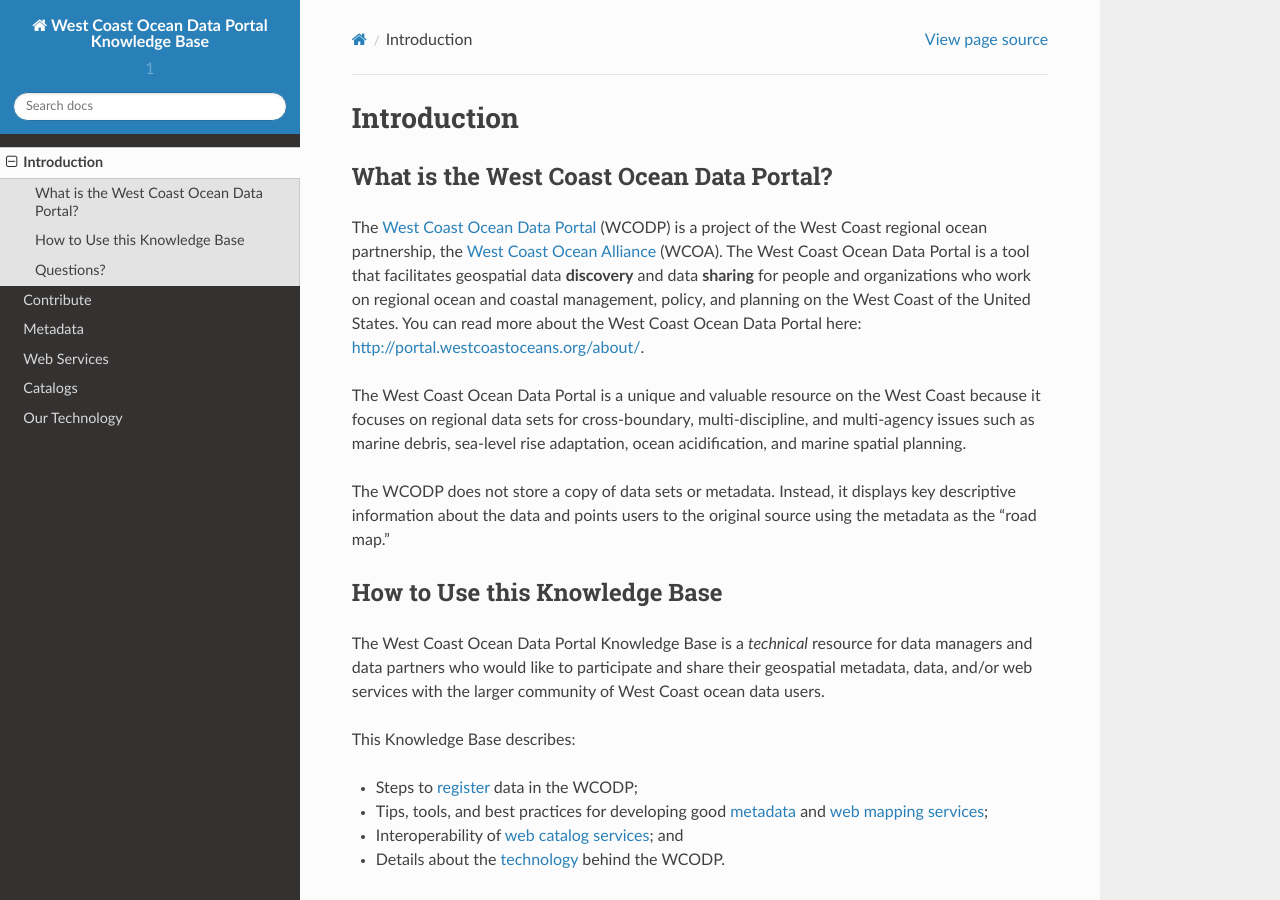
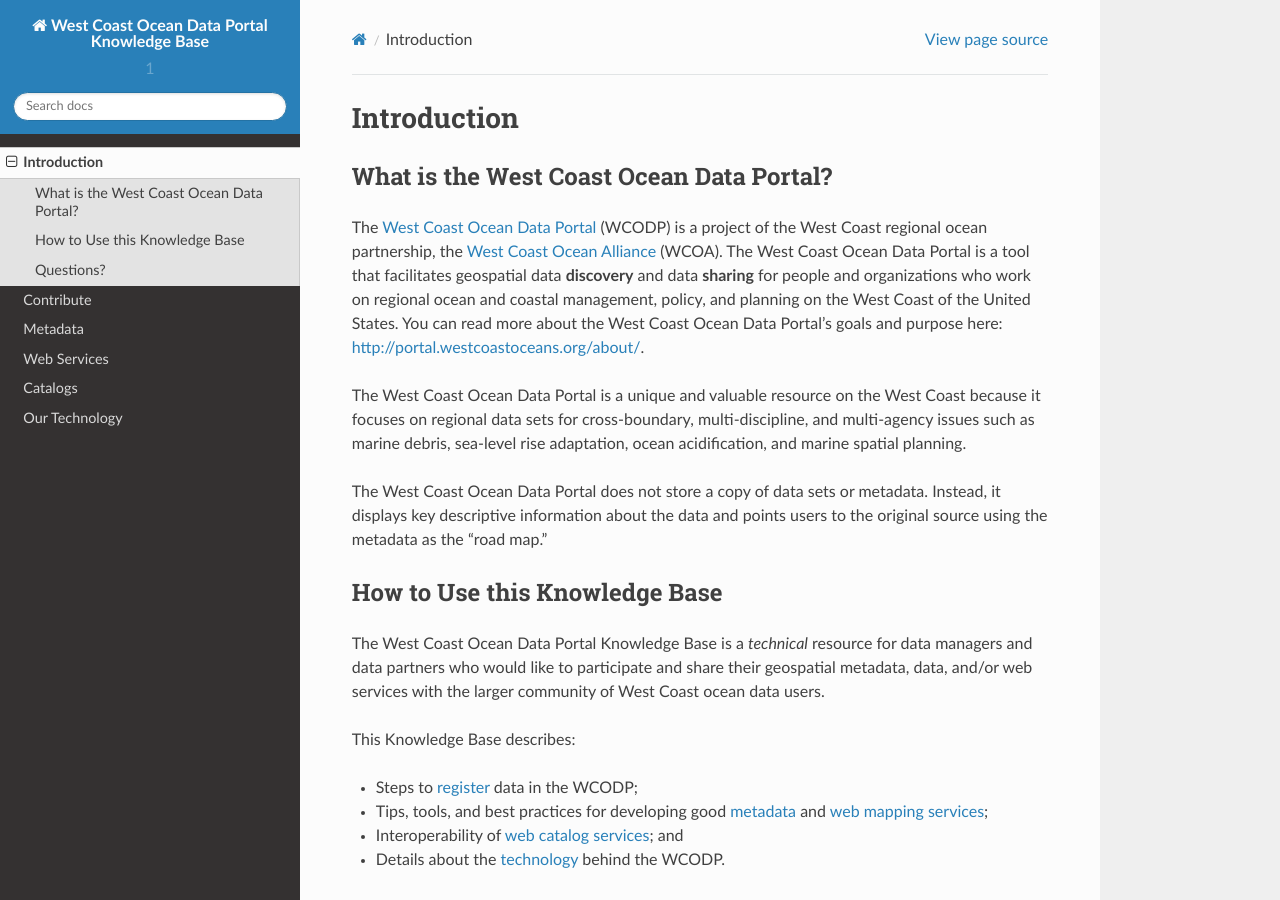
Before and after one commit to WCGA/knowledge-base, a Sphinx documentation site: the page built from docs/intro.rst, in a window 1280 px wide and 900 px high. Built offline with Sphinx 7.4.7 and the Read the Docs theme 2.0.0, drawn with Linux system fonts in a browser that asks for light colours.

Commit message:
Update intro.rst

```diff
--- a/docs/intro.rst
+++ b/docs/intro.rst
@@ -4,11 +4,11 @@
 
 What is the West Coast Ocean Data Portal?
 =========================================
-The `West Coast Ocean Data Portal <http://portal.westcoastoceans.org/>`_ (WCODP) is a project of the West Coast regional ocean partnership, the `West Coast Ocean Alliance <https://www.westcoastoceanalliance.org/>`_ (WCOA). The West Coast Ocean Data Portal is a tool that facilitates geospatial data **discovery** and data **sharing** for people and organizations who work on regional ocean and coastal management, policy, and planning on the West Coast of the United States. You can read more about the West Coast Ocean Data Portal here: http://portal.westcoastoceans.org/about/.
+The `West Coast Ocean Data Portal <http://portal.westcoastoceans.org/>`_ (WCODP) is a project of the West Coast regional ocean partnership, the `West Coast Ocean Alliance <https://www.westcoastoceanalliance.org/>`_ (WCOA). The West Coast Ocean Data Portal is a tool that facilitates geospatial data **discovery** and data **sharing** for people and organizations who work on regional ocean and coastal management, policy, and planning on the West Coast of the United States. You can read more about the West Coast Ocean Data Portal's goals and purpose here: http://portal.westcoastoceans.org/about/.
 
 The West Coast Ocean Data Portal is a unique and valuable resource on the West Coast because it focuses on regional data sets for cross-boundary, multi-discipline, and multi-agency issues such as marine debris, sea-level rise adaptation, ocean acidification, and marine spatial planning.
 
-The WCODP does not store a copy of data sets or metadata.  Instead, it displays key descriptive information about the data and points users to the original source using the metadata as the "road map."
+The West Coast Ocean Data Portal does not store a copy of data sets or metadata.  Instead, it displays key descriptive information about the data and points users to the original source using the metadata as the "road map."
 
 How to Use this Knowledge Base
 =============================
```
